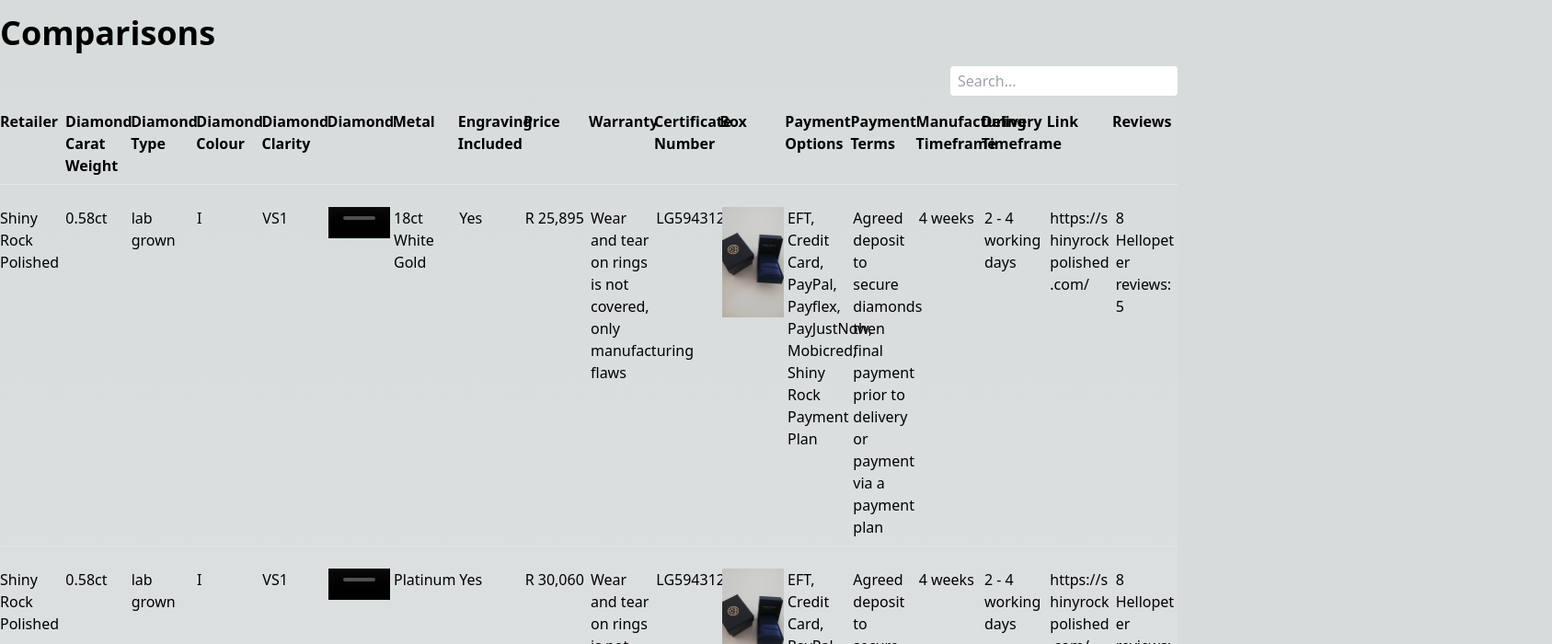
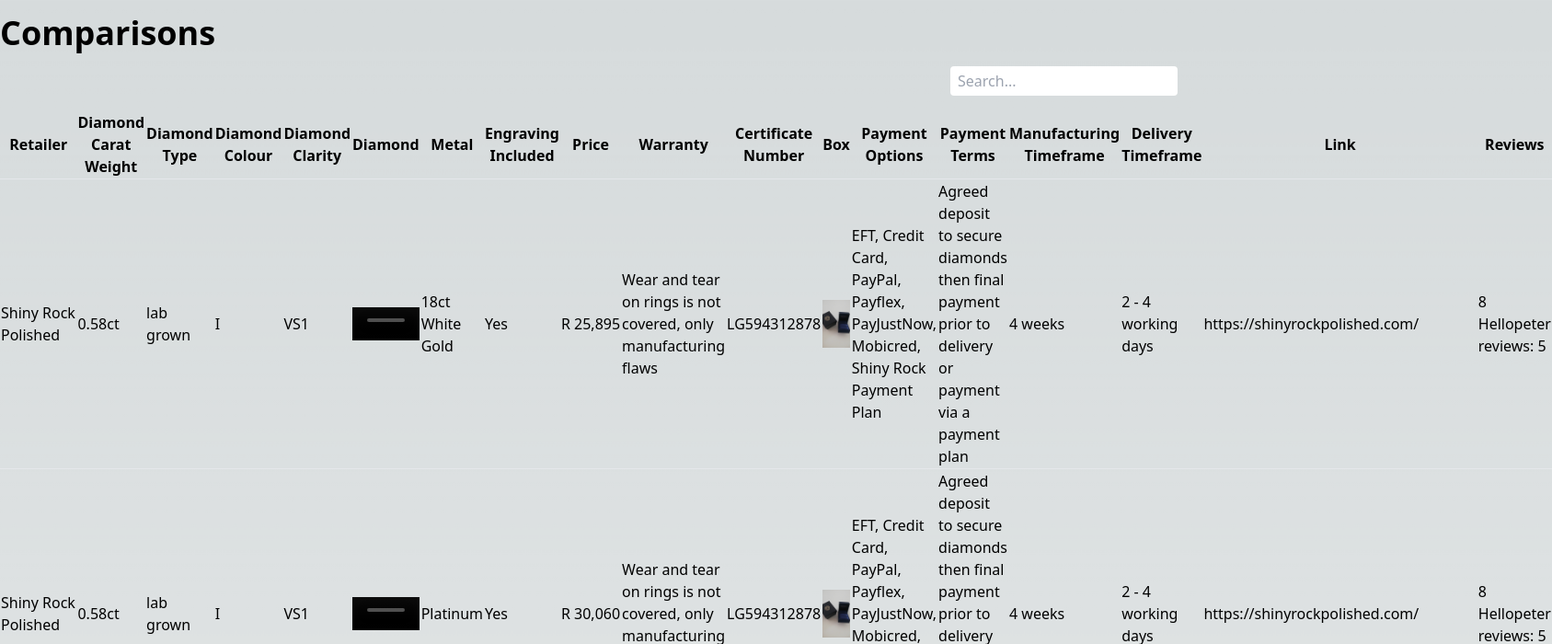
Before and after one commit to TinoMuzambi/RingComparison, a Next.js app: page / in a window 1280 px wide. Shown: the top 700 px of the page at 92% size, 1687 px wide, since content can reach past the window. Built offline with nearby package versions, Linux system fonts and the light colour scheme; grey boxes are pictures that could not be loaded.

Commit message:
Converts grid to table.

```diff
--- a/components/items/index.tsx
+++ b/components/items/index.tsx
@@ -4,42 +4,38 @@
 
 const Items: React.FC<ItemsInterface> = ({ items }) => {
 	return (
-		<>
-			<div
-				className="grid font-bold border-b pb-2"
-				style={{ gridTemplateColumns: "repeat(18, minmax(0, 1fr))" }}
-			>
-				<p>Retailer</p>
-				<p>Diamond Carat Weight</p>
-				<p>Diamond Type</p>
-				<p>Diamond Colour</p>
-				<p>Diamond Clarity</p>
-				<p>Diamond</p>
-				<p>Metal</p>
-				<p>Engraving Included</p>
-				<p>Price</p>
-				<p>Warranty</p>
-				<p>Certificate Number</p>
-				<p>Box</p>
-				<p>Payment Options</p>
-				<p>Payment Terms</p>
-				<p>Manufacturing Timeframe</p>
-				<p>Delivery Timeframe</p>
-				<p>Link</p>
-				<p>Reviews</p>
-			</div>
+		<table>
+			<thead className="font-bold border-b pb-2">
+				<tr>
+					<th>Retailer</th>
+					<th>Diamond Carat Weight</th>
+					<th>Diamond Type</th>
+					<th>Diamond Colour</th>
+					<th>Diamond Clarity</th>
+					<th>Diamond</th>
+					<th>Metal</th>
+					<th>Engraving Included</th>
+					<th>Price</th>
+					<th>Warranty</th>
+					<th>Certificate Number</th>
+					<th>Box</th>
+					<th>Payment Options</th>
+					<th>Payment Terms</th>
+					<th>Manufacturing Timeframe</th>
+					<th>Delivery Timeframe</th>
+					<th>Link</th>
+					<th>Reviews</th>
+				</tr>
+			</thead>
+			<tbody>
 				{items.map((item, key) => (
-				<div
-					className="grid gap-1 border-b py-2 last:border-none"
-					style={{ gridTemplateColumns: "repeat(18, minmax(0, 1fr))" }}
-					key={key}
-				>
-					<p>{item.retailer}</p>
-					<p>{item.diamond.carat_weight}ct</p>
-					<p>{item.diamond.type}</p>
-					<p>{item.diamond.colour}</p>
-					<p>{item.diamond.clarity}</p>
-					<div>
+					<tr className="border-b py-2 last:border-none" key={key}>
+						<td>{item.retailer}</td>
+						<td>{item.diamond.carat_weight}ct</td>
+						<td>{item.diamond.type}</td>
+						<td>{item.diamond.colour}</td>
+						<td>{item.diamond.clarity}</td>
+						<td>
 							{item.diamond.file?.type === "photo" ? (
 								<Image
 									src={`/media/${item.diamond.file?.name}`}
@@ -50,46 +46,51 @@
 							) : item.diamond.file?.type === "video" ? (
 								<video src={`/media/${item.diamond.file?.name}`} controls />
 							) : null}
-					</div>
-					<p>{item.metal}</p>
-					<p>{item.engraving ? "Yes" : "No"}</p>
-					<p>
+						</td>
+						<td>{item.metal}</td>
+						<td>{item.engraving ? "Yes" : "No"}</td>
+						<td>
 							{Intl.NumberFormat("en-US", {
 								style: "currency",
 								currency: "ZAR",
 								maximumFractionDigits: 0,
 								currencyDisplay: "narrowSymbol",
 							}).format(item.price)}
-					</p>
-					<p>{item.warranty}</p>
-					<p>{item?.certificate}</p>
-					<div>
+						</td>
+						<td>{item.warranty}</td>
+						<td>{item?.certificate}</td>
+						<td>
 							{item.box?.type === "photo" ? (
 								<Image
 									src={`/media/${item.box?.file}`}
 									width={200}
 									height={200}
+									// className="w-40 h-40 object-contain"
 									alt={item.retailer}
 								/>
 							) : item.box?.type === "video" ? (
 								<video src={`/media/${item.box?.file}`} controls />
 							) : null}
-					</div>
-					<p>{item.payment.options.join(", ")}</p>
-					<p>{item.payment.terms}</p>
-					<p>{item.manufacturing_timeframe}</p>
-					<p>{item.delivery_timeframe}</p>
-					<a href={item.link} target="_blank" className="break-words">
+						</td>
+						<td>{item.payment.options.join(", ")}</td>
+						<td>{item.payment.terms}</td>
+						<td>{item.manufacturing_timeframe}</td>
+						<td>{item.delivery_timeframe}</td>
+						<td>
+							<a href={item.link} target="_blank">
 								{item.link}
 							</a>
+						</td>
+						<td>
 							<a
 								href={item.reviews.link}
 								target="_blank"
-						className="break-words"
 							>{`${item.reviews.num_reviews} ${item.reviews.type} reviews: ${item.reviews.rating}`}</a>
-				</div>
+						</td>
+					</tr>
 				))}
-		</>
+			</tbody>
+		</table>
 	);
 };
 
```
Lines whose indentation alone changed are shown as unchanged.
